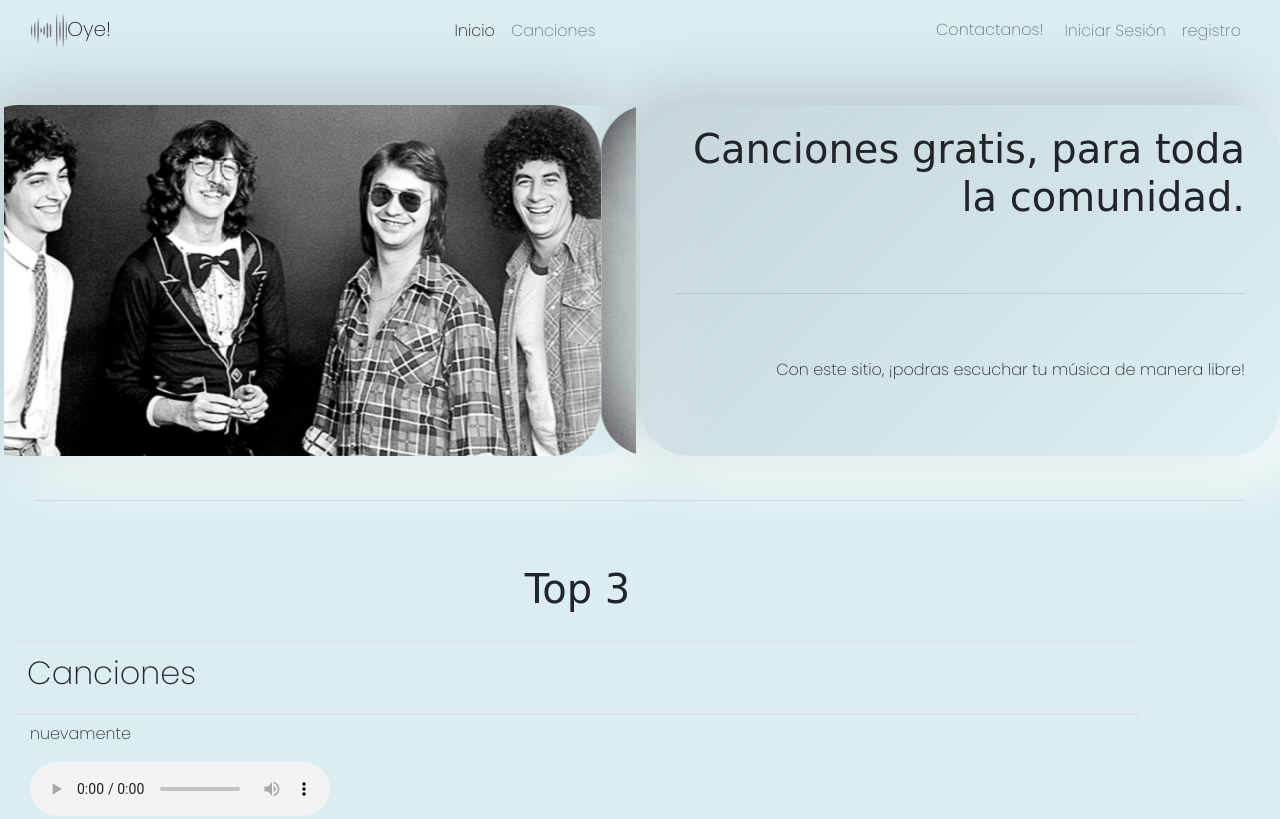
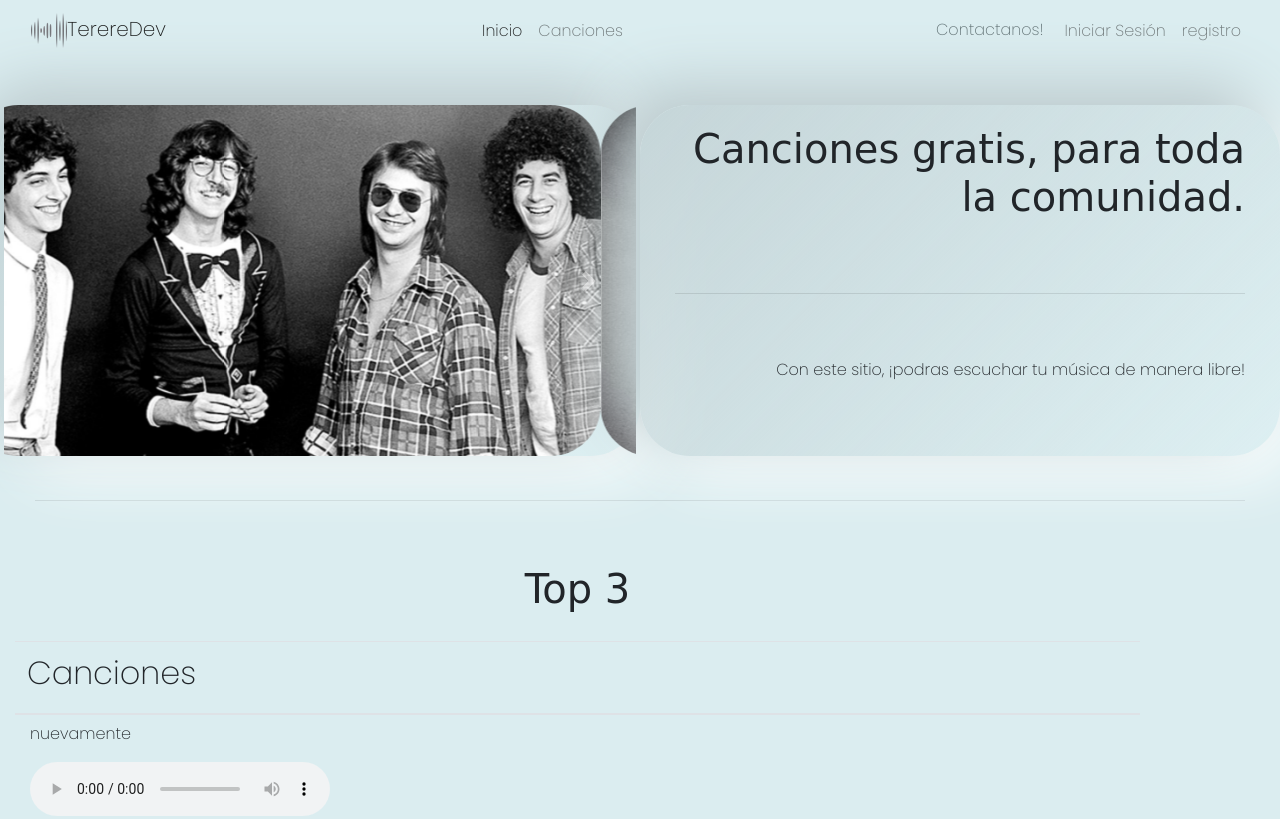
Before and after one commit to iceterere/tereredev, a plain HTML site: page index.html in a window 1280 px wide. Shown: the top 819 px of the page. Drawn offline with nearby package versions, Linux system fonts and the light colour scheme; a web font is replaced by a local one.

Commit message:
Update index.html

```diff
--- a/index.html
+++ b/index.html
@@ -20,7 +20,7 @@
     <header>
       <div class="container-fluid">
         <nav class="navbar navbar-expand-lg navbar-light ml-auto">
-          <a class="navbar-brand" href="index.html"><img src="imagenes/logo.png" height="35px">Oye!</a>
+          <a class="navbar-brand" href="index.html"><img src="imagenes/logo.png" height="35px">TerereDev</a>
 
           <button
             class="navbar-toggler"
```
